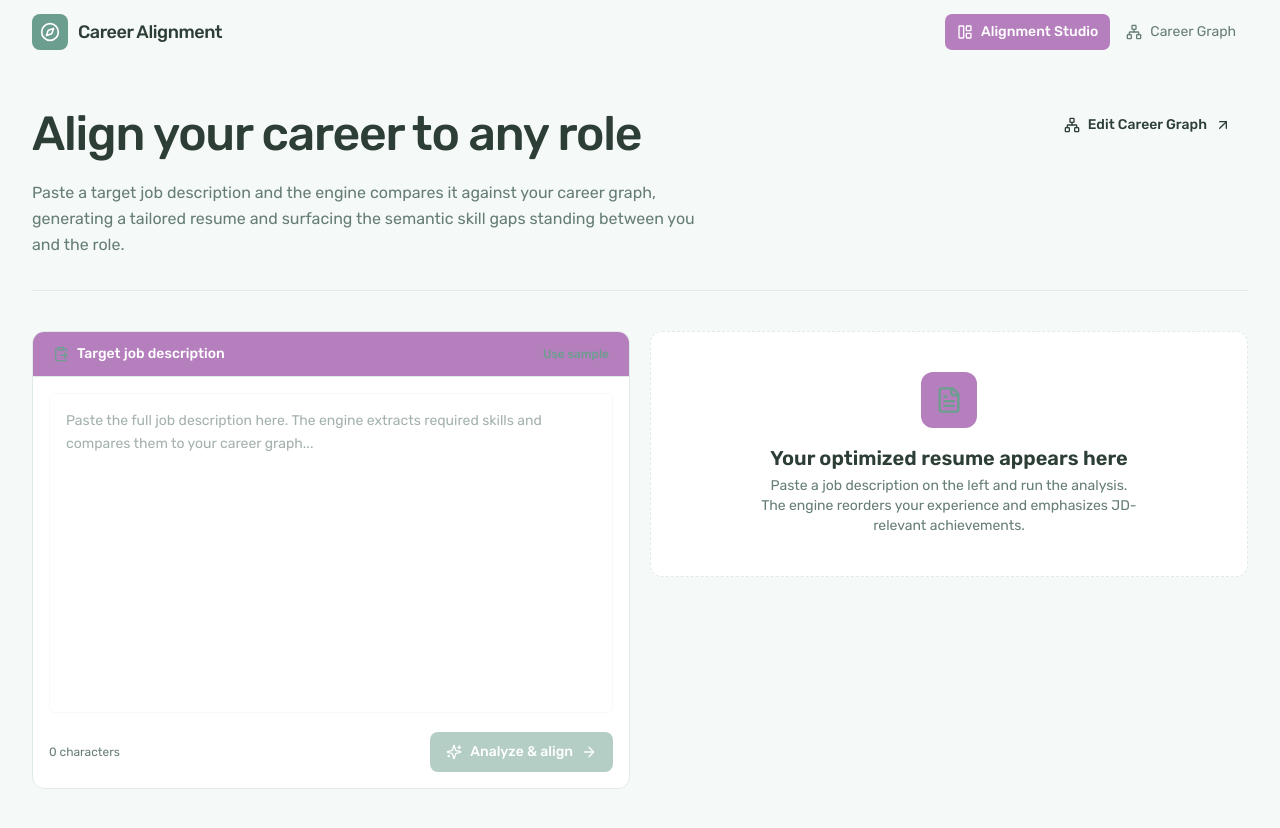
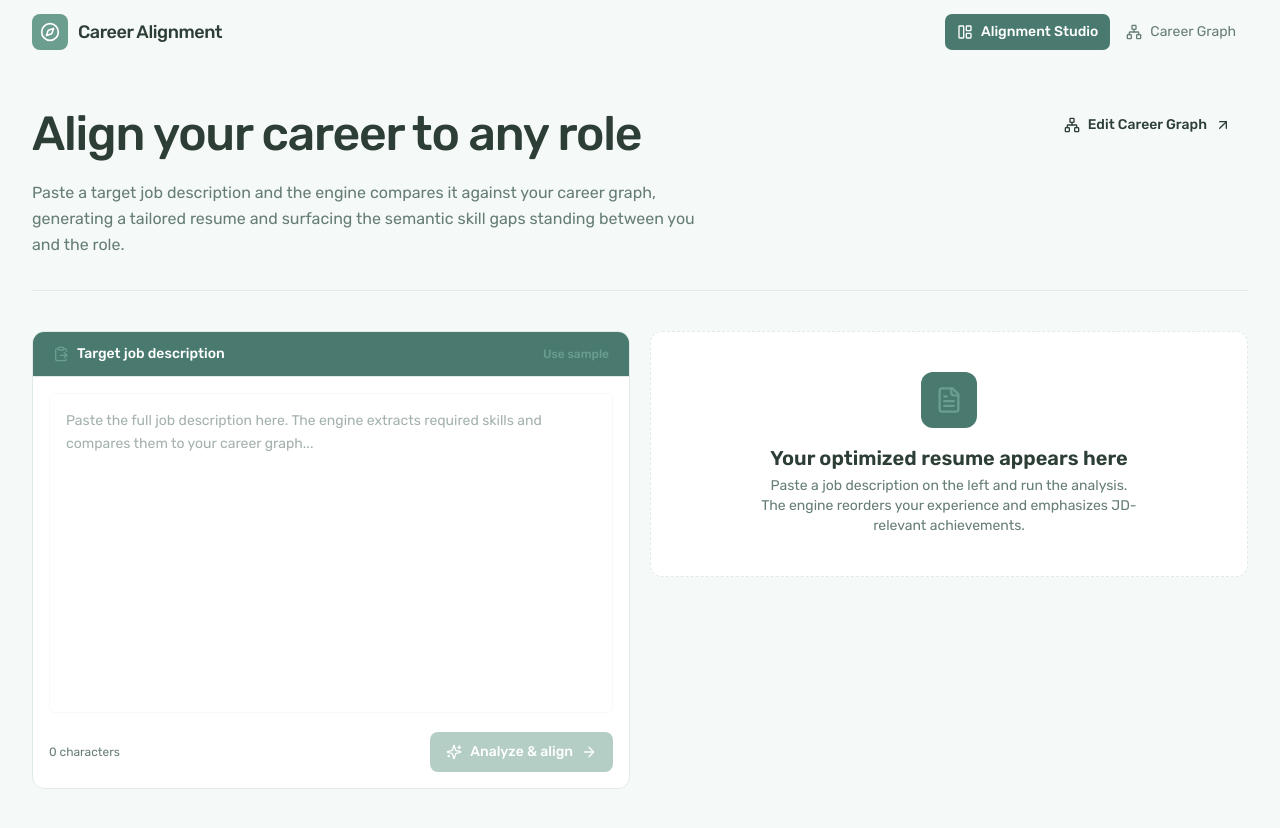
Before and after one commit to Vedant224/Semantic-Career-Alignment-Engine, a Next.js app: page / in a window 1280 px wide. Built offline with nearby package versions, Linux system fonts and the light colour scheme.

Commit message:
feat: update secondary accent color to deep forest green
Updated the secondary color variable to a richer green for better visual consistency.

Co-authored-by: Samarth Bhinge <92245868+sammyZi@users.noreply.github.com>

```diff
--- a/app/globals.css
+++ b/app/globals.css
@@ -62,14 +62,14 @@
   --primary: #6b9e8f;
   --primary-foreground: #ffffff;
 
-  /* Secondary accent — rich rosy purple */
-  --secondary: #b57ebd;
+  /* Secondary accent — deep forest green */
+  --secondary: #4a7a6f;
   --secondary-foreground: #ffffff;
 
   --muted: #d1dcd9;
   --muted-foreground: #667d76;
 
-  --accent: #b57ebd;
+  --accent: #4a7a6f;
   --accent-foreground: #ffffff;
 
   --border: #e0ebe7;
```
